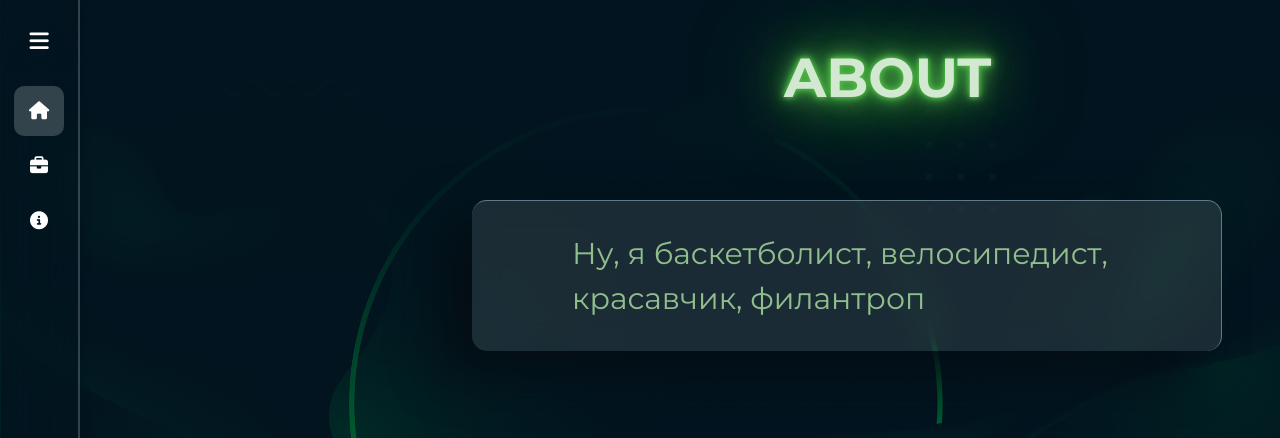
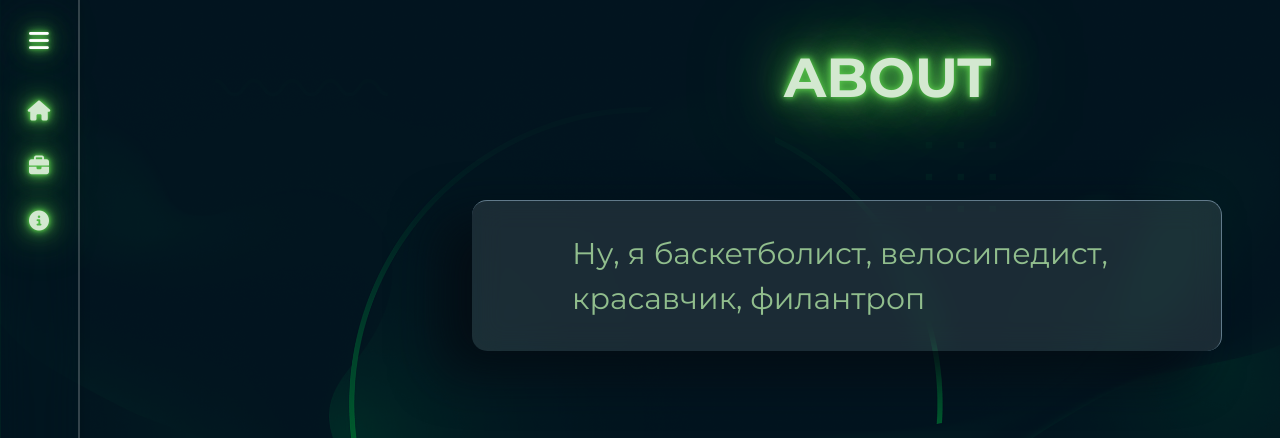
Before and after one commit to Romalbj/coolest_site, a Django app: template coolest_site/main/templates/main/about.html in a window 1280 px wide; the page is wider, and only the part inside the window is pictured. Shown: the top 438 px of that part. Run offline with Django 5.2, Linux system fonts and the light colour scheme; the template is opened without the code that fills it, so the values that code supplies are empty.

Commit message:
practically working glow active page link

```diff
--- a/coolest_site/main/static/main/css/main.css
+++ b/coolest_site/main/static/main/css/main.css
@@ -43,6 +43,15 @@
     align-items: center;
     width: 100%;
     height: 70px;
+    color: #d3e8d0;
+    text-decoration: none;
+    transform: scale(1.03);
+    text-shadow:
+    0 0 3px #53be48,
+    0 0 6px #53be48,
+    0 0 12px #53be48,
+    0 0 24px #53be48,
+    0 0 48px #53be48;
 }
 
 .sidebar .logo-menu .logo {
@@ -97,18 +106,35 @@
 .list .list-item a {
     display: flex;
     align-items: center;
-    font-size: 18px;
-    color: white;
+    font-size: 20px;
+    color: #53be48;
     text-decoration: none;
     border-radius: 10px;
     white-space: nowrap;
-    transition: .3s;
+    transition: transform .3s ease;
 }
 
 
-.list .list-item.active a,
  .list .list-item a:hover   {
-    background: rgba(255, 255, 255, .2);
+    color: #d3e8d0;
+    text-decoration: none;
+    transform: scale(1.03);
+    text-shadow:
+    0 0 3px #53be48,
+    0 0 6px #53be48,
+    0 0 12px #53be48,
+    0 0 24px #53be48,
+    0 0 48px #53be48;
+}
+
+.list .list-item .active {
+    color: #d3e8d0;
+    text-shadow:
+    0 0 3px #53be48,
+    0 0 6px #53be48,
+    0 0 12px #53be48,
+    0 0 24px #53be48,
+    0 0 48px #53be48;
 }
 
 
--- a/coolest_site/main/static/main/js/script.js
+++ b/coolest_site/main/static/main/js/script.js
@@ -5,3 +5,12 @@
 toggleBtn.addEventListener('click', () => {
     sidebar.classList.toggle('active');
 });
+
+
+const activePage = window.location.pathname;
+const navLinks = document.querySelectorAll('a').
+forEach(link => {
+    if(link.href.includes(`${activePage}`))
+        link.classList.add('active');
+
+})
--- a/coolest_site/main/templates/main/layout.html
+++ b/coolest_site/main/templates/main/layout.html
@@ -54,7 +54,7 @@
         </div>
 
              <ul class="list">
-                 <li class="list-item active">
+                 <li class="list-item">
                      <a href="{% url 'home' %}">
                          <i class="fa-solid fa-house"></i>
                          <span class="link-name" style="--i:1">Home</span>
```
